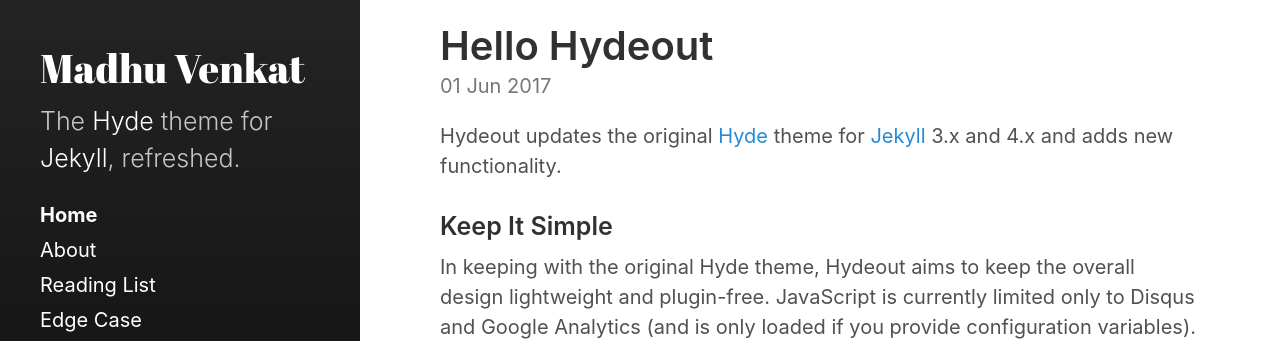
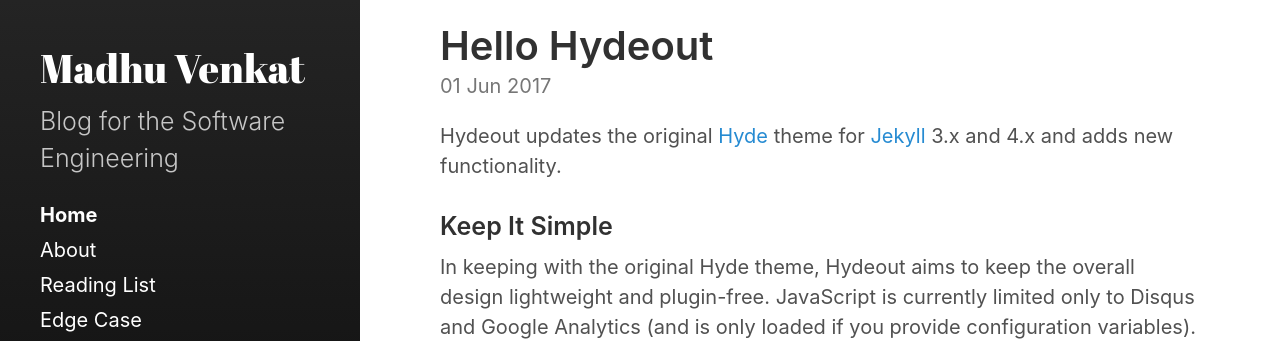
Before and after one commit to madhuvenkatk/blog, a Jekyll site: the page built from index.html, in a window 1280 px wide. Shown: the part 350-691 px from the top of the page. Built offline with Jekyll 4.4.1, drawn with Linux system fonts in a browser that asks for light colours; the list of posts is cut into pages by our own code.

Commit message:
yml changes

```diff
--- a/_config.yml
+++ b/_config.yml
@@ -4,8 +4,8 @@
 remote_theme: fongandrew/hydeout
 # Setup
 title:            Madhu Venkat
-tagline:          'A Jekyll theme'
-description:      'The <a href="http://hyde.getpoole.com" target="_blank">Hyde</a> theme for <a href="http://jekyllrb.com" target="_blank">Jekyll</a>, refreshed.'
+tagline:          'Madhu Venkat Blog'
+description:      'Blog for the Software Engineering'
 url:              https://madhuvenkatk.github.io
 baseurl:          '/blog'
                   # the optional subpath of your site, e.g. "/blog"
```
